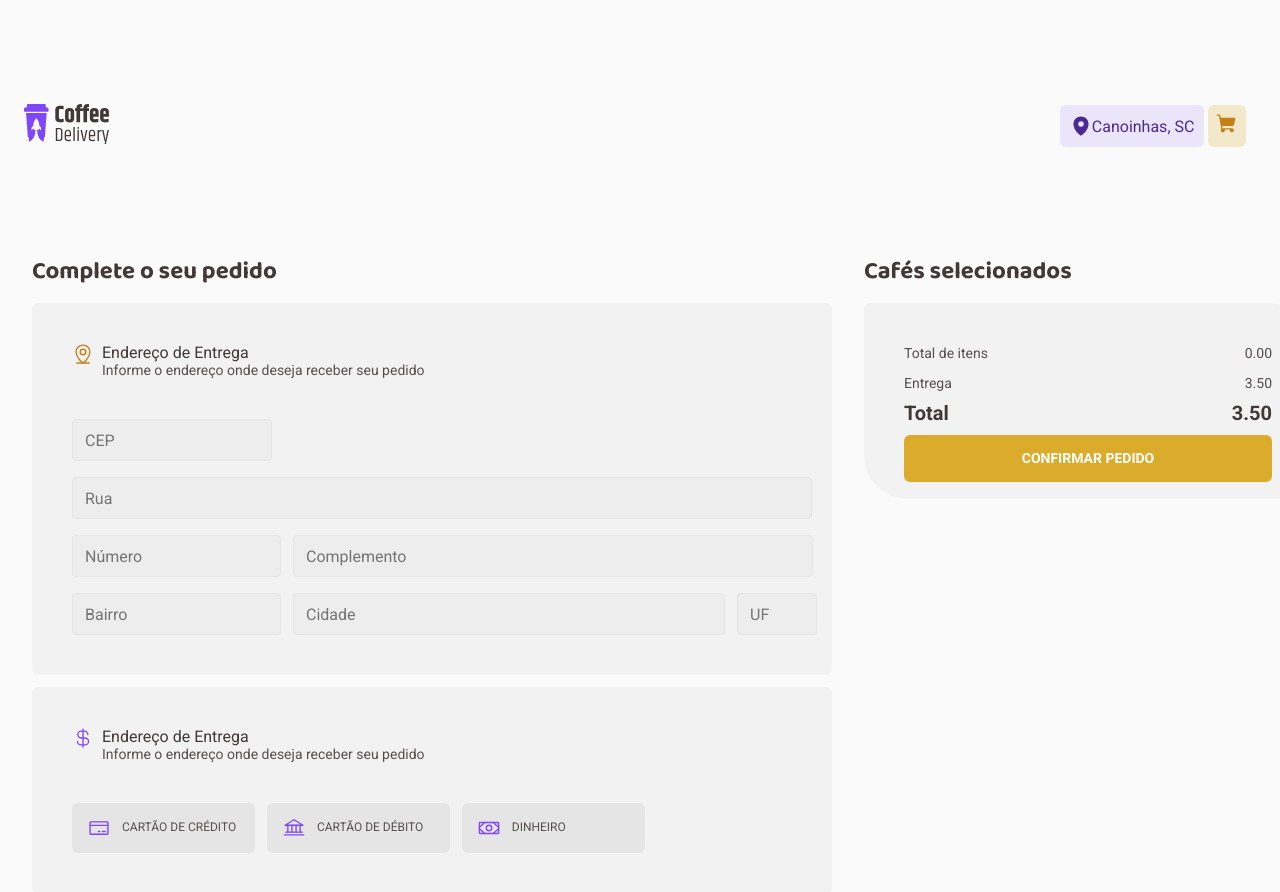
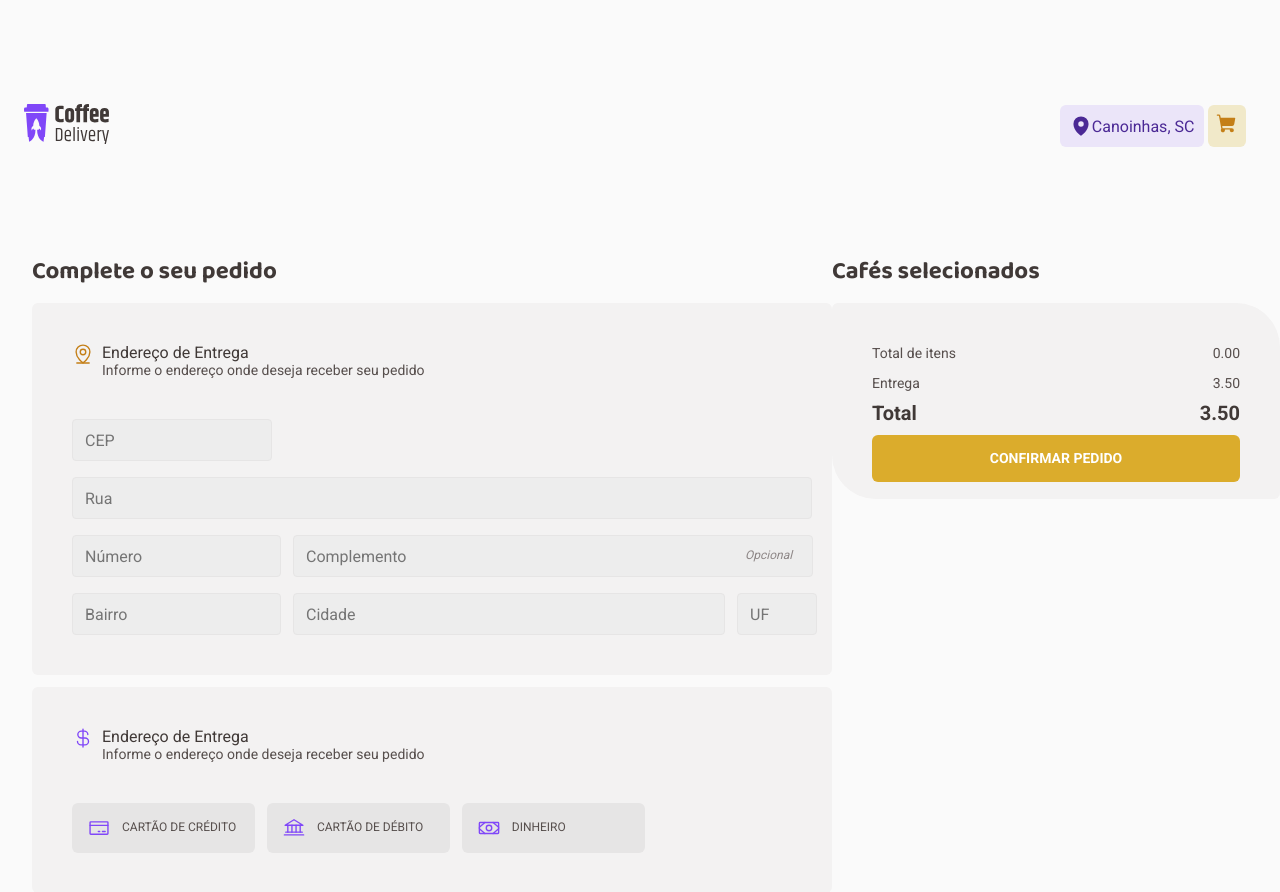
Before and after one commit to FelipeKonig/desafio-2-react, a React (Vite) app: page /checkout in a window 1280 px wide. Shown: the top 892 px of the page. Built offline with nearby package versions, Linux system fonts and the light colour scheme.

Commit message:
checkout page with form completed

```diff
--- a/src/App.tsx
+++ b/src/App.tsx
@@ -5,13 +5,16 @@ import { Router } from './Router'
 import { defaultTheme } from './styles/themes/default'
 import { GlobalStyle } from './pages/layouts/defaultLayout/global'
 import { CartContextProvider } from './contexts/CartContext'
+import { AddressContextProvider } from './contexts/AddressContext'
 
 export function App() {
   return (
     <ThemeProvider theme={defaultTheme}>
       <BrowserRouter>
         <CartContextProvider>
-          <Router />
+          <AddressContextProvider>
+            <Router />
+          </AddressContextProvider>
         </CartContextProvider>
       </BrowserRouter>
       <GlobalStyle />
--- a/src/components/header/index.tsx
+++ b/src/components/header/index.tsx
@@ -20,9 +20,11 @@ export function Header() {
       setCountCafes((state) => count)
 
       document.getElementById('counter')!.style.visibility = 'visible'
+      document.getElementById('cart')!.style.pointerEvents = 'all'
     } else {
       setCountCafes((state) => 0)
       document.getElementById('counter')!.style.visibility = 'hidden'
+      document.getElementById('cart')!.style.pointerEvents = 'none'
     }
   }, [cart])
 
--- /dev/null
+++ b/src/contexts/AddressContext.tsx
@@ -0,0 +1,48 @@
+import { createContext, ReactNode, useState } from 'react'
+
+export interface Address {
+  cep: number
+  rua: string
+  numero: number
+  complemento: string
+  bairro: string
+  cidade: string
+  uf: string
+  pagamento: string
+}
+
+interface AddressContextProviderType {
+  address: Address
+  createAddress: (newAddress: Address) => void
+}
+
+export const AddressContext = createContext({} as AddressContextProviderType)
+
+interface AddressContextProviderProps {
+  children: ReactNode
+}
+
+export function AddressContextProvider({
+  children,
+}: AddressContextProviderProps) {
+  const [address, setAddress] = useState<Address>({
+    cep: 0,
+    bairro: '',
+    cidade: '',
+    complemento: '',
+    numero: 0,
+    pagamento: '',
+    rua: '',
+    uf: '',
+  })
+
+  function createAddress(newAddress: Address) {
+    setAddress((state) => newAddress)
+  }
+
+  return (
+    <AddressContext.Provider value={{ address, createAddress }}>
+      {children}
+    </AddressContext.Provider>
+  )
+}
--- a/src/contexts/CartContext.tsx
+++ b/src/contexts/CartContext.tsx
@@ -60,8 +60,6 @@ export function CartContextProvider({ children }: CartContextProviderProps) {
   }
 
   function addNewCoffee(newCoffee: CoffeeCart) {
-    console.log(cart)
-
     if (containsCoffeeInCart(newCoffee)) {
       setCart((state) =>
         cart.map((coffee) => {
--- a/src/pages/checkout/cart/index.tsx
+++ b/src/pages/checkout/cart/index.tsx
@@ -11,6 +11,11 @@ export function Cart() {
   const [totalPrice, setTotalPrice] = useState(0)
 
   useEffect(() => {
+    console.log(cart.length)
+    if (cart.length === 0) {
+      document.getElementById('confirmOrder')!.style.cursor = 'no-drop'
+    }
+
     let totalPrice = 0
 
     cart.forEach((coffee) => {
@@ -42,7 +47,9 @@ export function Cart() {
             <p>Total</p>
             <p className="price">{totalPrice.toFixed(2)}</p>
           </div>
-          <button>Confirmar Pedido</button>
+          <button id="confirmOrder" type="submit">
+            Confirmar Pedido
+          </button>
         </CartValues>
       </CoffeeCard>
     </CartContainer>
--- a/src/pages/checkout/cart/styles.ts
+++ b/src/pages/checkout/cart/styles.ts
@@ -19,7 +19,7 @@ export const CoffeeCard = styled.div`
   background: ${(props) => props.theme['base-card']};
   border-radius: 6px 44px;
 
-  @media only screen and (max-width: 850px) {
+  @media only screen and (max-width: 465px) {
     max-width: 95%;
   }
 `
--- a/src/pages/checkout/form/index.tsx
+++ b/src/pages/checkout/form/index.tsx
@@ -5,6 +5,8 @@ import {
   MapPinLine,
   Money,
 } from 'phosphor-react'
+import { UseFormRegister } from 'react-hook-form'
+import { newAddressFormData } from '..'
 import {
   AddressCard,
   FormAddressContainer,
@@ -13,7 +15,11 @@ import {
   Title,
 } from './styles'
 
-export function Form() {
+interface FormProps {
+  register: UseFormRegister<newAddressFormData>
+}
+
+export function Form({ register }: FormProps) {
   return (
     <FormContainer>
       <h2>Complete o seu pedido</h2>
@@ -28,16 +34,49 @@ export function Form() {
           </span>
         </Title>
         <FormAddressContainer>
-          <input id="cep" type="text" placeholder="CEP" />
-          <input id="rua" type="text" placeholder="Rua" />
+          <input
+            id="cep"
+            type="number"
+            placeholder="CEP"
+            {...register('cep')}
+            min="1"
+            required
+          />
+          <input
+            id="rua"
+            type="text"
+            placeholder="Rua"
+            {...register('rua')}
+            required
+          />
           <div>
-            <input type="text" placeholder="Número" />
-            <input id="complemento" type="text" placeholder="Complemento" />
+            <input
+              type="number"
+              placeholder="Número"
+              {...register('numero')}
+              min="1"
+              required
+            />
+            <div>
+              <input
+                id="complemento"
+                type="text"
+                placeholder="Complemento"
+                {...register('complemento')}
+              />
+              <span id="opcional">Opcional</span>
+            </div>
           </div>
           <div>
-            <input type="text" placeholder="Bairro" />
-            <input id="cidade" type="text" placeholder="Cidade" />
-            <input id="uf" type="text" placeholder="UF" />
+            <input type="text" placeholder="Bairro" {...register('bairro')} />
+            <input
+              id="cidade"
+              type="text"
+              placeholder="Cidade"
+              {...register('cidade')}
+              required
+            />
+            <input id="uf" type="text" placeholder="UF" {...register('uf')} />
           </div>
         </FormAddressContainer>
       </AddressCard>
@@ -52,19 +91,37 @@ export function Form() {
           </span>
         </Title>
         <div id="paymentForm">
-          <input type="radio" id="credito" name="payment" value="credito" />
+          <input
+            type="radio"
+            id="credito"
+            value="credito"
+            required
+            {...register('pagamento')}
+          />
           <label htmlFor="credito">
             <CreditCard className="purpleIcon" size={22} weight="regular" />
             Cartão de crédito
           </label>
 
-          <input type="radio" id="debito" name="payment" value="debito" />
+          <input
+            type="radio"
+            id="debito"
+            value="debito"
+            required
+            {...register('pagamento')}
+          />
           <label htmlFor="debito">
             <Bank className="purpleIcon" size={22} weight="regular" />
             Cartão de débito
           </label>
 
-          <input type="radio" id="dinheiro" name="payment" value="dinheiro" />
+          <input
+            type="radio"
+            id="dinheiro"
+            value="dinheiro"
+            required
+            {...register('pagamento')}
+          />
           <label htmlFor="dinheiro">
             <Money className="purpleIcon" size={22} weight="regular" />
             Dinheiro
--- a/src/pages/checkout/form/styles.ts
+++ b/src/pages/checkout/form/styles.ts
@@ -84,6 +84,27 @@ export const FormAddressContainer = styled.div`
 
   #complemento {
     width: 32.5rem;
+  }
+
+  #opcional {
+    width: 2.9rem;
+    height: 1rem;
+    right: 5rem;
+    position: relative;
+
+    font-style: italic;
+    font-size: 0.75rem;
+    color: ${(props) => props.theme['base-label']};
+
+    @media only screen and (max-width: 850px) {
+      position: absolute;
+      right: 12rem;
+    }
+
+    @media only screen and (max-width: 760px) {
+      position: absolute;
+      right: 5rem;
+    }
   }
 
   #cidade {
--- a/src/pages/checkout/index.tsx
+++ b/src/pages/checkout/index.tsx
@@ -1,12 +1,78 @@
+import { useForm } from 'react-hook-form'
+import { zodResolver } from '@hookform/resolvers/zod'
 import { Cart } from './cart'
 import { Form } from './form'
+import * as zod from 'zod'
+
 import { CheckoutContainer } from './styles'
+import { Address, AddressContext } from '../../contexts/AddressContext'
+import { useContext } from 'react'
+import { useNavigate } from 'react-router-dom'
+import { CartContext } from '../../contexts/CartContext'
+
+const newAddressFormValidationSchema = zod.object({
+  cep: zod.string().min(1, 'O CEP precisa ser maior do que 1'),
+  rua: zod.string().min(1, 'Informe a rua'),
+  numero: zod.string().min(1, 'O número precisa ser maior do que 1'),
+  complemento: zod.string(),
+  bairro: zod.string().min(1, 'Informe o bairro'),
+  cidade: zod.string().min(1, 'Informe a cidade'),
+  uf: zod.string().min(1, 'Informe a UF'),
+  pagamento: zod.string().min(1, 'Informe o tipo de pagamento'),
+})
+
+export type newAddressFormData = zod.infer<
+  typeof newAddressFormValidationSchema
+>
 
 export function Checkout() {
+  const { createAddress } = useContext(AddressContext)
+  const { cart } = useContext(CartContext)
+  const navigate = useNavigate()
+
+  const { register, handleSubmit, reset } = useForm<newAddressFormData>({
+    resolver: zodResolver(newAddressFormValidationSchema),
+    defaultValues: {
+      cep: '',
+      rua: '',
+      complemento: '',
+      bairro: '',
+      cidade: '',
+      uf: '',
+      pagamento: '',
+    },
+  })
+
+  function createNewAddress(data: newAddressFormData) {
+    console.log(cart.length)
+    if (cart.length > 0) {
+      console.log(cart.length)
+      const newAddress: Address = {
+        cep: parseInt(data.cep),
+        rua: data.rua,
+        numero: parseInt(data.numero),
+        complemento: data.complemento,
+        bairro: data.bairro,
+        cidade: data.cidade,
+        uf: data.uf,
+        pagamento: data.pagamento,
+      }
+      createAddress(newAddress)
+      reset()
+
+      navigate('/success')
+    } else {
+      alert('Pedido sem cafés')
+      reset()
+    }
+  }
+
   return (
     <CheckoutContainer>
-      <Form />
-      <Cart />
+      <form onSubmit={handleSubmit(createNewAddress)} action="/checkout">
+        <Form register={register} />
+        <Cart />
+      </form>
     </CheckoutContainer>
   )
 }
```
Also changed, not shown: package.json (+5 -2 lines), 1 other file (tests, documents, lock files or other folders).
